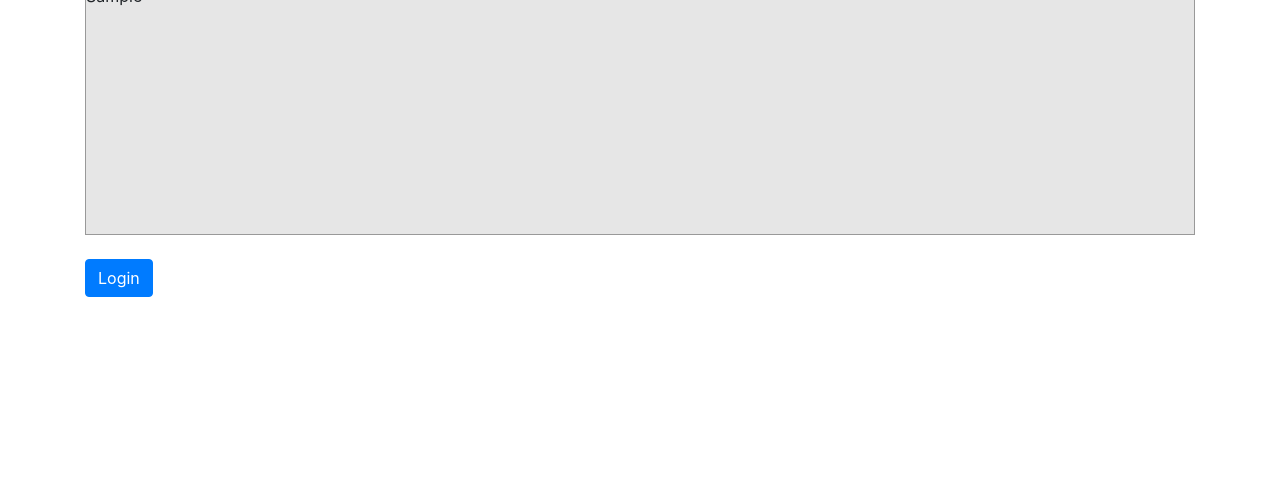
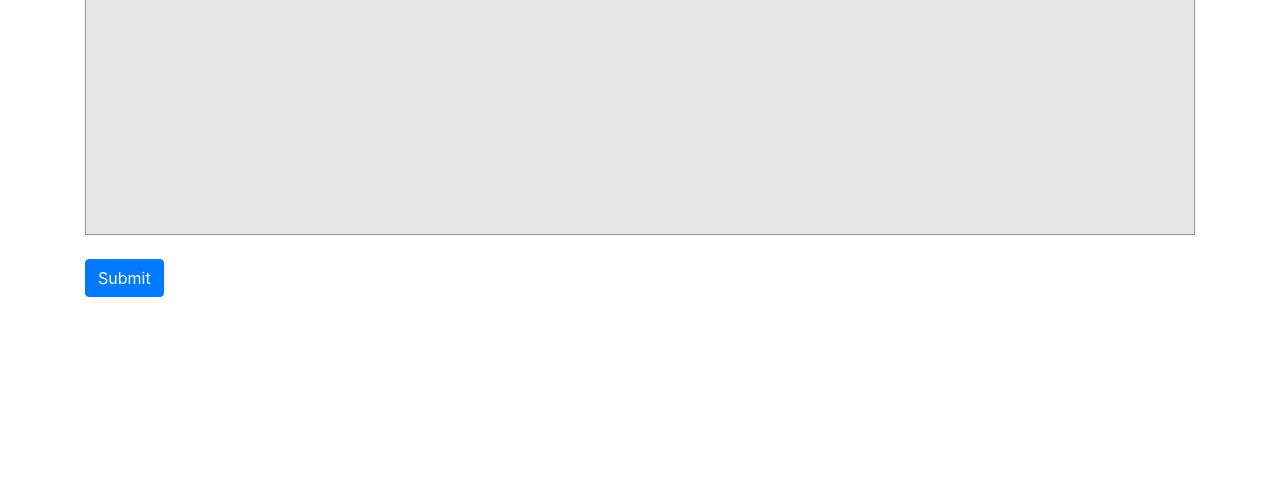
Before and after one commit to RustyGusty/Hack-The-Mist, a Flask app: template Website/Templates/submit.html in a window 1280 px wide. Shown: the part 321-800 px from the top of the page. Run offline with Flask 2, Linux system fonts and the light colour scheme; the template is opened without the code that fills it: most values are stand-ins (such as "Sample title", 1, 10 or a date in 2020); some libraries are stand-ins or nearby versions.

Commit message:
Therewe go

```diff
--- a/Website/Templates/submit.html
+++ b/Website/Templates/submit.html
@@ -17,13 +17,12 @@
 
     <div style="width:device-width;height:300px;border:1px solid #999;background-color:rgb(230, 230, 230)">
         {% if gpt_response %}
-        Output: <br> <br>
         {{ gpt_response }}
         {% endif %}
     </div>
     <br />
 
-    <button type="submit" class="btn btn-primary">Login</button>
+    <button type="submit" class="btn btn-primary">Submit</button>
 
 </form>
 {% endblock %}
--- a/Website/main.py
+++ b/Website/main.py
@@ -9,8 +9,8 @@
     global response
     if request.method == "POST":
         query = request.form.get("query")
-        from . import empathetic_response
-        response = empathetic_response.empathetic_message(query)
+        from .empathetic_response import empathic_message
+        response = empathic_message(query)
     else:
         pass
     return render_template("submit.html", gpt_response = response)
```
